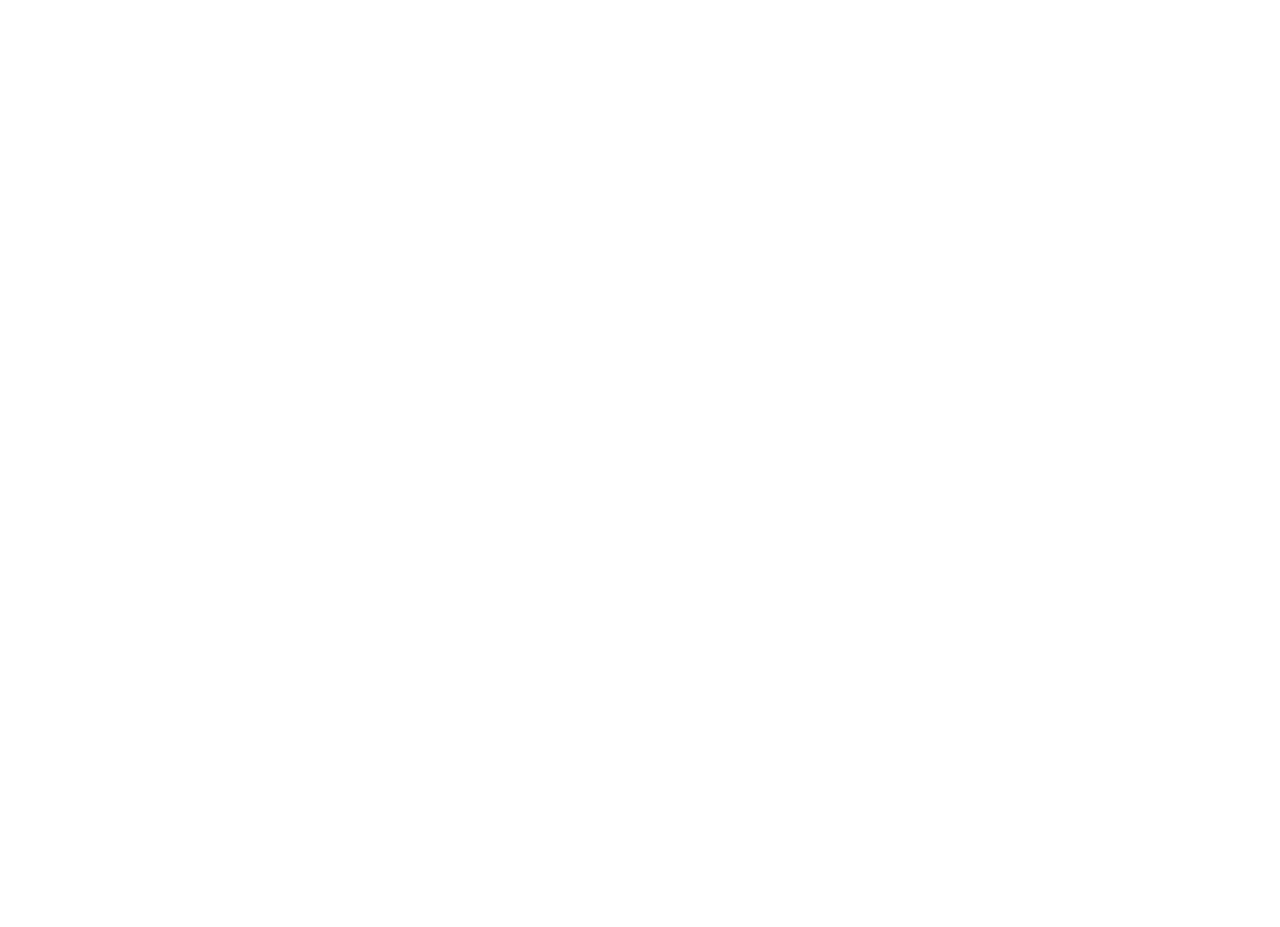
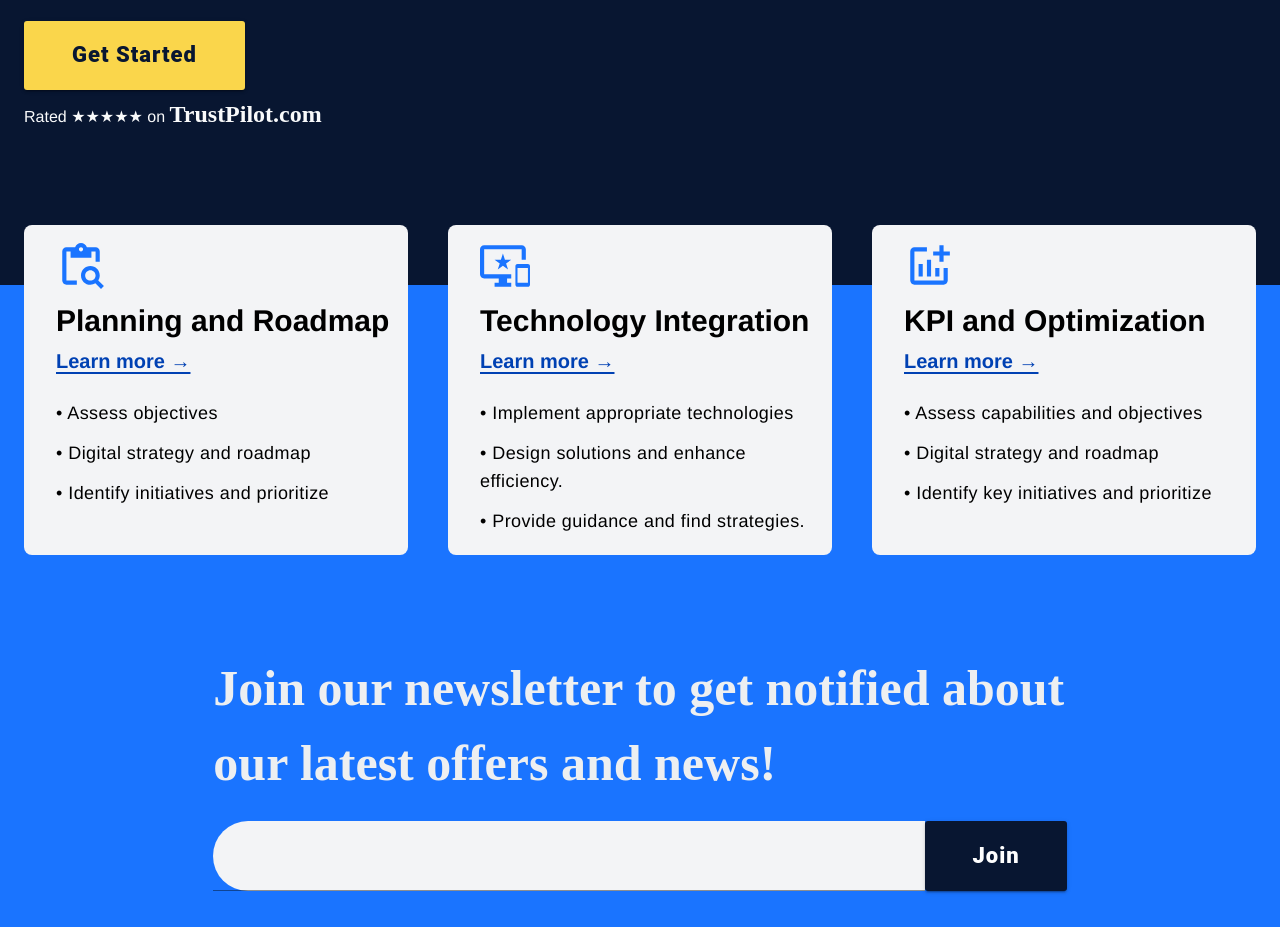
Before and after one commit to mertcanb3/EarlyTech, a React (Create React App) app: page / in a window 1280 px wide. Shown: the part 345-1272 px from the top of the page. Before the commit the page ends 800 px from the top, so only its background shows below. Built offline with nearby package versions, Linux system fonts and the light colour scheme.

Commit message:
Navbar and 1st Page finished

```diff
--- a/package.json
+++ b/package.json
@@ -3,6 +3,10 @@
   "version": "0.1.0",
   "private": true,
   "dependencies": {
+    "@emotion/react": "^11.11.3",
+    "@emotion/styled": "^11.11.0",
+    "@mui/icons-material": "^5.15.9",
+    "@mui/material": "^5.15.9",
     "@testing-library/jest-dom": "^5.17.0",
     "@testing-library/react": "^13.4.0",
     "@testing-library/user-event": "^13.5.0",
--- a/src/App.js
+++ b/src/App.js
@@ -1,9 +1,190 @@
 import "./App.css";
+import Navbar from "./components/navbar";
+import Button from "@mui/material/Button";
+import { styled } from "@mui/material/styles";
+import ContentPasteSearchIcon from "@mui/icons-material/ContentPasteSearch";
+import ImportantDevicesIcon from "@mui/icons-material/ImportantDevices";
+import AddchartIcon from "@mui/icons-material/Addchart";
+import TextField from "@mui/material/TextField";
 
 function App() {
-  return <div className="app">
+  const CustomTextField = styled(TextField)({
+    "& .MuiInputBase-root": {
+      // Targets the input element
+      color: "#081631", // Text color
+      backgroundColor: "#F3F4F6", // Background color
+      borderRadius: "40px 0 0 40px", // Left border radius
+      padding:"7px 330px",
+      "& fieldset": {
+        // Targets the border
+        borderColor: "black", // Border color
+      },
+      "&:hover fieldset": {
+        borderColor: "black", // Border color on hover
+      },
+      "&.Mui-focused fieldset": {
+        // Border color when the input is focused
+        borderColor: "black",
+      },
+    },
+  });
 
-  </div>;
+  const CustomButton = styled(Button)({
+    backgroundColor: "#FAD64B", // Example: Change to any color you want
+    color: "#081631", // Text color
+    fontSize: "22px", // Change text size
+    fontWeight: "900",
+    borderRadius: "3px", // Adjust border radius
+    padding: "15px 48px", // Example: Change border color and width as needed
+    "&:hover": {
+      backgroundColor: "#e3bc24", // Darker shade for hover state
+      borderColor: "#005cbf", // Optionally change the border color on hover
+    },
+    transition: "all 0.7s",
+    textTransform: "none", // Prevents text from being all uppercase
+    letterSpacing: "1px",
+    // Add other states (active, focus) if needed
+  });
+
+  const CustomButtonTwo = styled(Button)({
+    backgroundColor: "#081631", // Example: Change to any color you want
+    color: "#00000", // Text color
+    fontSize: "22px", // Change text size
+    fontWeight: "900",
+    borderRadius: "3px", // Adjust border radius
+    padding: "15px 52px", // Example: Change border color and width as needed
+    "&:hover": {
+      backgroundColor: "#e3bc24", // Darker shade for hover state
+      borderColor: "#005cbf", // Optionally change the border color on hover
+    },
+    transition: "all 0.7s",
+    textTransform: "none", // Prevents text from being all uppercase
+    letterSpacing: "1px",
+    // Add other states (active, focus) if needed
+  });
+
+  return (
+    <div className="app">
+      <Navbar />
+      <div className=" h-[550px] bg-blue-1000">
+        <div className="flex items-center ">
+          <div className="flex flex-col text-white-100 w-[53%] mt-24 ml-6 ">
+            <h4 className="font-semibold tracking-widest">
+              WEB HOSTING, DOMAINS, WORDPRESS
+            </h4>
+            <h5 className="leading-[75px] font-source-serif font-extrabold text-[55px] ">
+              EarlyTech makes{" "}
+              <span className="bg-grey-600 px-1"> Managment </span>{" "}
+              <span className="px-3 ml-3 font-sans bg-blue-500">
+                convinient
+              </span>
+            </h5>
+            <div className="pt-4">
+              <CustomButton variant="contained">Get Started</CustomButton>
+            </div>
+            <p className="mt-2">
+              Rated ★★★★★ on{" "}
+              <span className="font-source-serif font-extrabold text-2xl ">
+                TrustPilot.com{" "}
+              </span>
+            </p>
+          </div>
+        </div>
+      </div>
+      <div className="bg-blue-400 h-[700px] ">
+        <div className="flex justify-center  [&>*]:bg-white-200 [&>*]:h-[330px] [&>*]:w-[30%]  [&>*]:mx-5 [&>*]:mt-[-60px] [&>*]:rounded-lg [&>*]:flex [&>*]:flex-col">
+          <div className="pt-4 pl-8">
+            <ContentPasteSearchIcon
+              className="mb-3"
+              fontSize="large"
+              sx={{ color: "#1A74FF", fontSize: "50px" }}
+            />{" "}
+            <h5 className=" text-3xl font-bold font-">Planning and Roadmap</h5>
+            <a
+              className="mt-2 text-xl underline underline-offset-4 text-blue-600 font-bold mb-3"
+              href="google.com"
+            >
+              {" "}
+              Learn more →
+            </a>
+            <p className="mt-3 font-medium tracking-wide text-lg mb-3 ">
+              • Assess objectives
+            </p>
+            <p className="font-medium tracking-wide text-lg mb-3">
+              • Digital strategy and roadmap
+            </p>
+            <p className="font-medium tracking-wide text-lg mb-3">
+              • Identify initiatives and prioritize
+            </p>
+          </div>
+          <div className="pt-4 pl-8">
+            <ImportantDevicesIcon
+              className="mb-3"
+              fontSize="large"
+              sx={{ color: "#1A74FF", fontSize: "50px" }}
+            />{" "}
+            <h5 className=" text-3xl font-bold font-">
+              Technology Integration
+            </h5>
+            <a
+              className="mt-2 text-xl underline underline-offset-4 text-blue-600 font-bold mb-3"
+              href="google.com"
+            >
+              {" "}
+              Learn more →
+            </a>
+            <p className="mt-3 font-medium tracking-wide text-lg mb-3">
+              • Implement appropriate technologies
+            </p>
+            <p className="font-medium tracking-wide text-lg mb-3">
+              • Design solutions and enhance efficiency.
+            </p>
+            <p className="font-medium tracking-wide text-lg mb-3">
+              • Provide guidance and find strategies.
+            </p>
+          </div>
+          <div className="pt-4 pl-8">
+            <AddchartIcon
+              className="mb-3"
+              fontSize="large"
+              sx={{ color: "#1A74FF", fontSize: "50px" }}
+            />{" "}
+            <h5 className=" text-3xl font-bold ">KPI and Optimization</h5>
+            <a
+              className="mt-2 text-xl underline underline-offset-4 text-blue-600 font-bold mb-3"
+              href="google.com"
+            >
+              {" "}
+              Learn more →
+            </a>
+            <p className=" mt-3 font-medium tracking-wide text-lg mb-3">
+              • Assess capabilities and objectives
+            </p>
+            <p className="font-medium tracking-wide text-lg mb-3">
+              • Digital strategy and roadmap
+            </p>
+            <p className="font-medium tracking-wide text-lg mb-3">
+              • Identify key initiatives and prioritize
+            </p>
+          </div>
+        </div>
+        <div className="flex flex-col mx-auto  w-8/12 mt-24">
+          <h5 className="mb-5 text-[50px] font-source-serif font-[900] text-white-300 ">
+            Join our newsletter to get notified about our latest offers and
+            news!
+          </h5>
+          <div className="flex ">
+            <CustomTextField
+              id="filled-basic"
+
+              variant="filled"
+            />
+            <CustomButtonTwo variant="contained">Join</CustomButtonTwo>
+          </div>
+        </div>
+      </div>
+    </div>
+  );
 }
 
 export default App;
--- a/src/components/navbar.jsx
+++ b/src/components/navbar.jsx
@@ -0,0 +1,16 @@
+import React from "react";
+
+function Navbar() {
+  return (
+    <div className="flex h-20  items-center justify-between text-blue-1000 border-b-4 border-blue-400">
+      <div className="ml-12 text-3xl">Logo</div>
+      <div className="flex [&>*]:mx-2 mr-12 font-semibold tracking-widest text-xl">
+        <h3>Mission</h3>
+        <h3>Team</h3>
+        <h3>About Us</h3>
+      </div>
+    </div>
+  );
+}
+
+export default Navbar;
--- a/src/index.css
+++ b/src/index.css
@@ -1,17 +1,11 @@
 @tailwind base;
 @tailwind components;
 @tailwind utilities;
+@import url('https://fonts.googleapis.com/css2?family=Montserrat:wght@400;700;900&family=Source+Serif+4:ital,wght@0,400;0,700;0,900;1,400;1,700;1,900&display=swap');
 
 body {
   margin: 0;
-  font-family: -apple-system, BlinkMacSystemFont, "Segoe UI", "Roboto", "Oxygen",
-    "Ubuntu", "Cantarell", "Fira Sans", "Droid Sans", "Helvetica Neue",
-    sans-serif;
+  font-family: "Montserrat", Helvetica, sans-serif !important;
   -webkit-font-smoothing: antialiased;
   -moz-osx-font-smoothing: grayscale;
 }
-
-code {
-  font-family: source-code-pro, Menlo, Monaco, Consolas, "Courier New",
-    monospace;
-}
--- a/tailwind.config.js
+++ b/tailwind.config.js
@@ -1,9 +1,81 @@
 /** @type {import('tailwindcss').Config} */
 module.exports = {
-  purge: ['./src/**/*.{js,jsx,ts,tsx}', './public/index.html'],
+  purge: ["./src/**/*.{js,jsx,ts,tsx}", "./public/index.html"],
   darkMode: false, // or 'media' or 'class'
   theme: {
-    extend: {},
+    extend: {
+      fontFamily: {
+        sans: ["Montserrat", "Helvetica", "sans-serif"],
+        "source-serif": ['"Source Serif 4"', "serif"],
+      },
+      colors: {
+        orange: {
+          0: "#FFF3E0",
+          100: "#FFEDCC",
+          200: "#FFDAA0",
+          300: "#FFC773",
+          400: "#FFB347",
+          500: "#FF9F1A",
+          600: "#E68900",
+          700: "#CC7300",
+          800: "#D04A01",
+          900: "#994700",
+          1000: "#7F2E00",
+        },
+        grey: {
+          0: "#F8F9FA",
+          100: "#E9ECEF",
+          200: "#DEE2E6",
+          300: "#CED4DA",
+          400: "#ADB5BD",
+          500: "#6C757D",
+          600: "#495057",
+          700: "#343A40",
+          800: "#212529",
+          900: "#121619",
+          1000: "#000000",
+        },
+        black: {
+          0: "#E3E5E5",
+          100: "#C7CACB",
+          200: "#ABAFB2",
+          300: "#8F9498",
+          400: "#73797E",
+          500: "#575E64", // Mid-range, dark grey
+          600: "#3B4349",
+          700: "#1F282E",
+          800: "#030D13",
+          900: "#02080A",
+          1000: "#000000", // True black
+        },
+        white: {
+          0: "#FFFFFF",
+          100: "#F9FAFB",
+          200: "#F3F4F6",
+          300: "#EDEFF1",
+          400: "#E7E9EC",
+          500: "#E1E3E6",
+          600: "#DBDDDF",
+          700: "#D5D7D8",
+          800: "#CFCFD0",
+          900: "#C9CACB",
+          1000: "#C3C4C6",
+        },
+        blue: {
+          0: "#E6F0FF", // Lightest blue
+          100: "#B3D1FF",
+          200: "#80B2FF",
+          300: "#4D93FF",
+          400: "#1A74FF", // Brighter blue
+          500: "#0056E0", // Starting to get navy-ish
+          600: "#0041B3",
+          700: "#002D86",
+          800: "#001859",
+          900: "#000A2C",
+          1000: "#081631", // Dark navy blue
+        },
+      },
+    },
   },
   variants: {
     extend: {},
```
Also changed, not shown: src/logo.svg (deleted), 1 other file (tests, documents, lock files or other folders).
